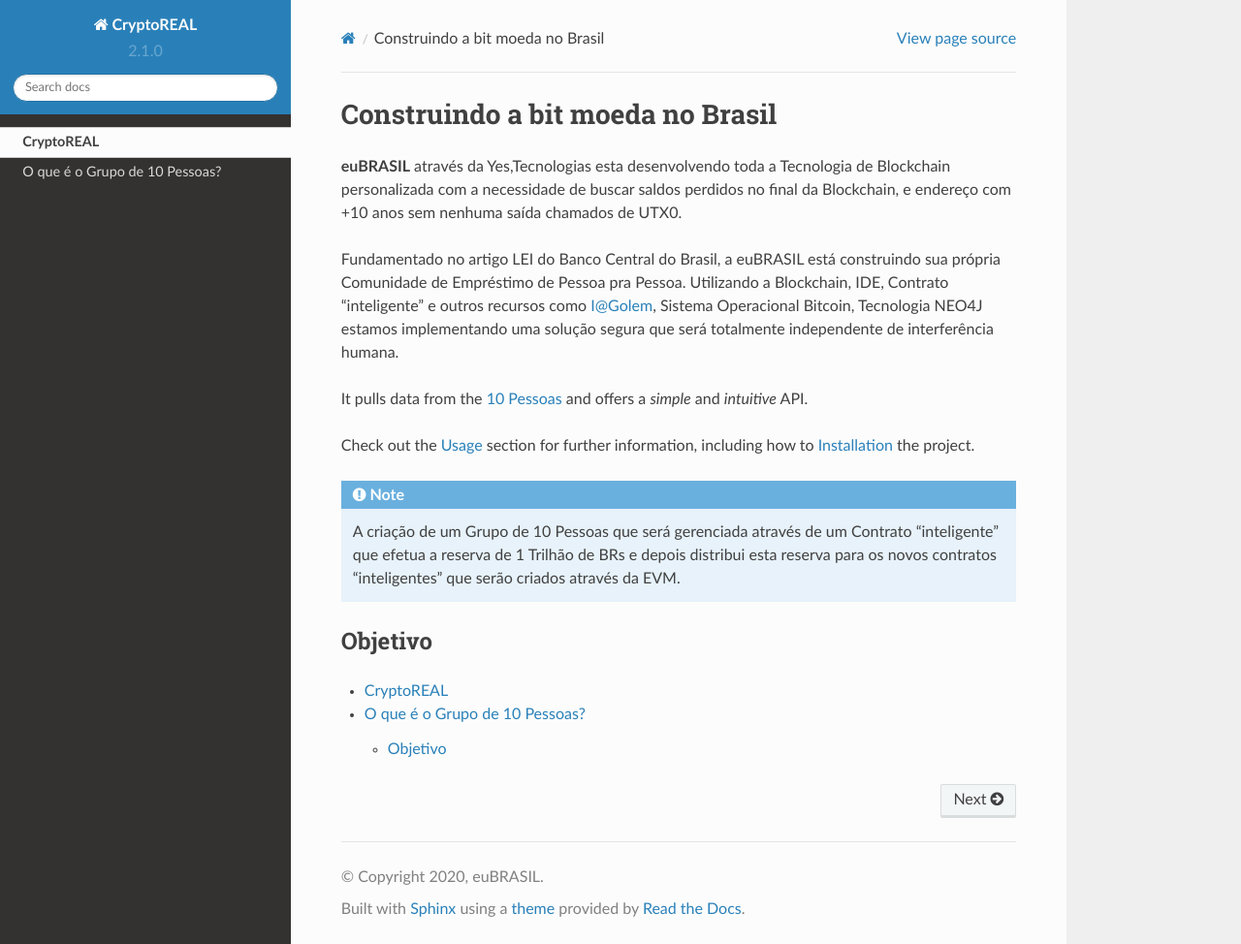
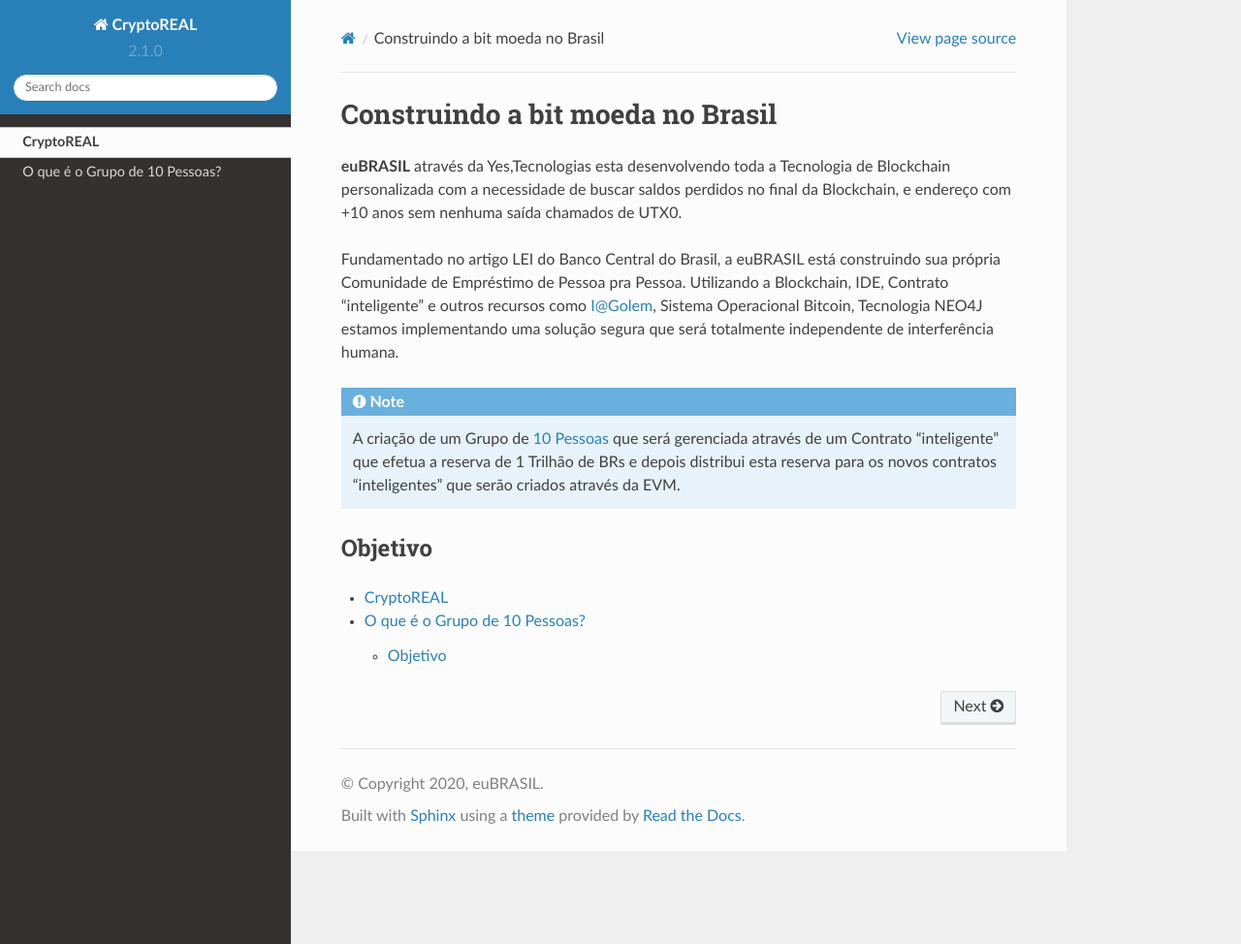
Before and after one commit to euBRASIL/BIT-Moeda, a Sphinx documentation site: the page built from docs/source/index.rst, in a window 1280 px wide and 974 px high. Shown: the whole window at 97% size. Built offline with Sphinx 7.4.7 and the Read the Docs theme 2.0.0, drawn with Linux system fonts in a browser that asks for light colours; pages that are not in the unit, such as notebooks, are missing from menus.

Commit message:
Update index.rst

```diff
--- a/docs/source/index.rst
+++ b/docs/source/index.rst
@@ -5,15 +5,10 @@
 
 Fundamentado no artigo LEI do Banco Central do Brasil, a euBRASIL está construindo sua própria Comunidade de Empréstimo de Pessoa pra Pessoa. Utilizando a Blockchain, IDE, Contrato "inteligente" e outros recursos como I@Golem, Sistema Operacional Bitcoin, Tecnologia NEO4J estamos implementando uma solução segura que será totalmente independente de interferência humana.
 
-It pulls data from the `10 Pessoas <https://bit-moeda.readthedocs.io/pt/latest/10Pessoas.html>`_
-and offers a *simple* and *intuitive* API.
-
-Check out the :doc:`usage` section for further information, including
-how to :ref:`installation` the project.
 
 .. note::
 
-   A criação de um Grupo de 10 Pessoas que será gerenciada através de um Contrato "inteligente" que efetua a reserva de 1 Trilhão de BRs e depois distribui esta reserva para os novos contratos "inteligentes" que serão criados através da EVM.
+   A criação de um Grupo de `10 Pessoas <https://bit-moeda.readthedocs.io/pt/latest/10Pessoas.html>`_ que será gerenciada através de um Contrato "inteligente" que efetua a reserva de 1 Trilhão de BRs e depois distribui esta reserva para os novos contratos "inteligentes" que serão criados através da EVM.
 
 
 Objetivo
```
